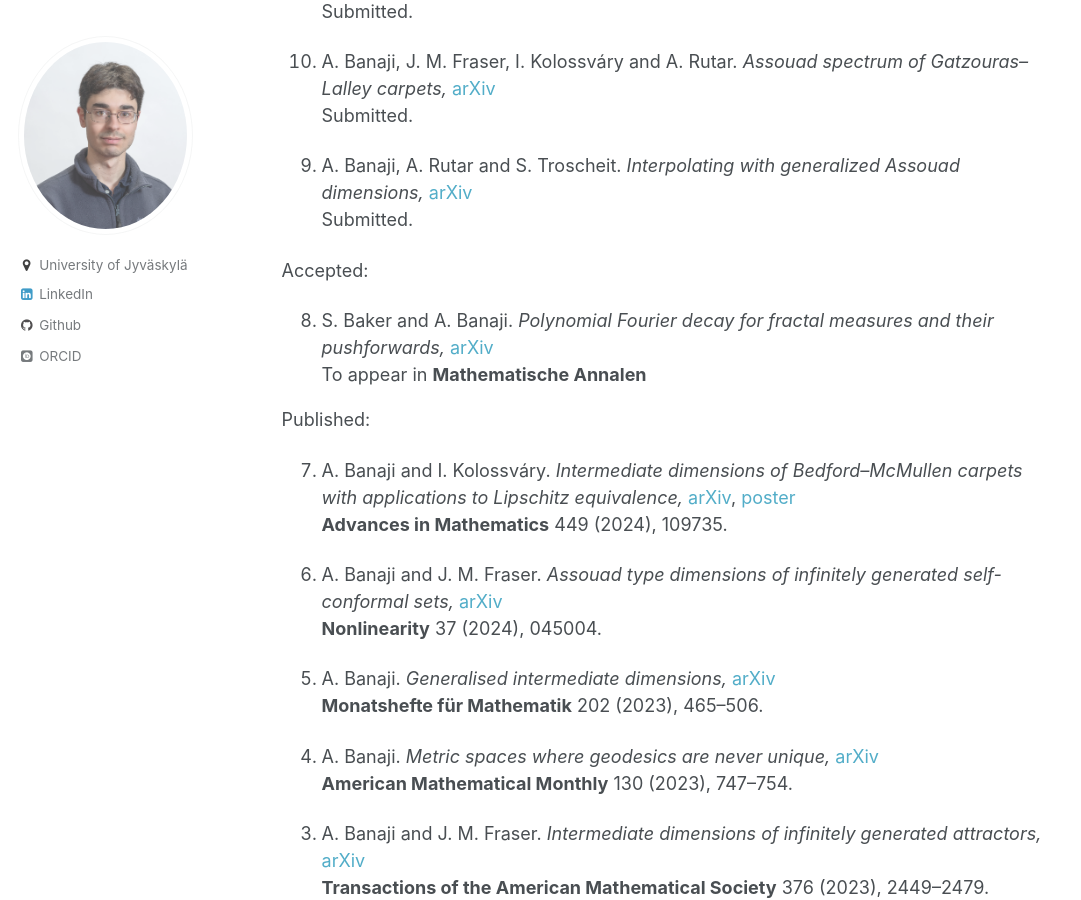
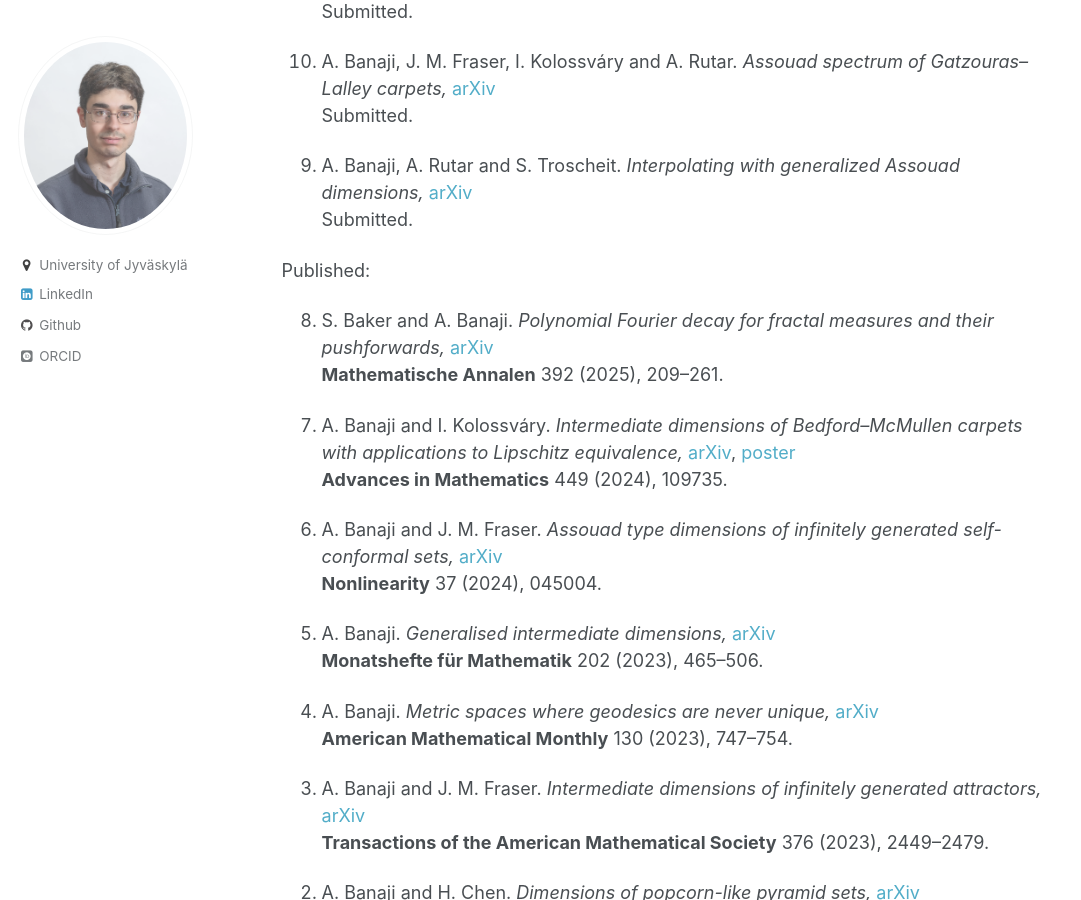
Before and after one commit to amlan-banaji/amlan-banaji.github.io, a Jekyll site: the page built from _pages/publications.md, in a window 1280 px wide and 900 px high, scrolled down 465 px. Shown: the whole window, without its empty margins (0-1081 px from the left). Built offline with Jekyll 4.4.1, drawn with Linux system fonts in a browser that asks for light colours; some web fonts are replaced.

```diff
--- a/_pages/publications.md
+++ b/_pages/publications.md
@@ -24,14 +24,10 @@ Submitted.
 {:start="12"}
 {: reversed="reversed"}
 
-Accepted:
+Published:
 
 8. S. Baker and A. Banaji. *Polynomial Fourier decay for fractal measures and their pushforwards,* [arXiv](https://arxiv.org/abs/2401.01241)
-To appear in **Mathematische Annalen**
-{:start="8"}
-{: reversed="reversed"}
-
-Published:
+**Mathematische Annalen** 392 (2025), 209–261.
 
 7. A. Banaji and I. Kolossváry. *Intermediate dimensions of Bedford–McMullen carpets with applications to Lipschitz equivalence,* [arXiv](https://arxiv.org/abs/2111.05625), [poster](https://amlan-banaji.github.io/files/BristolCarpetsPoster.pdf)
 **Advances in Mathematics** 449 (2024), 109735.
```
Also changed, not shown: _pages/about.md (+2 -2 lines), 2 other files.
